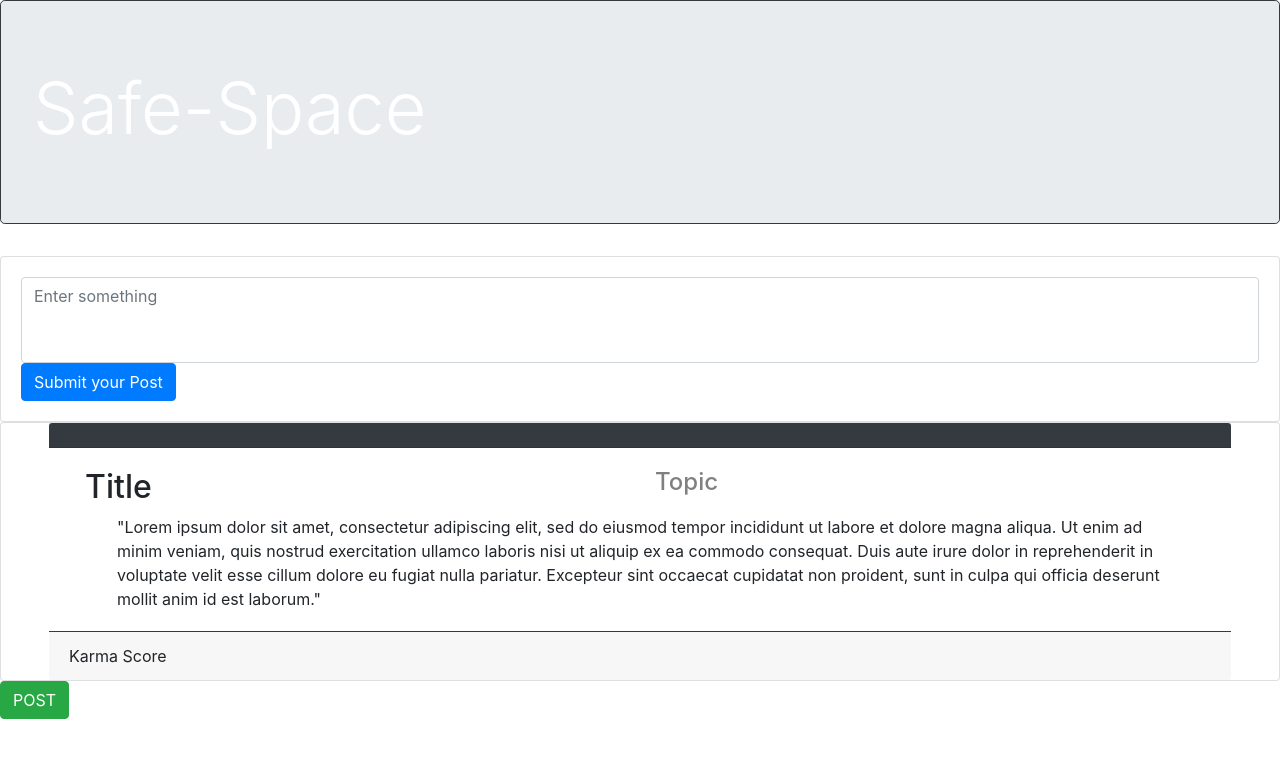
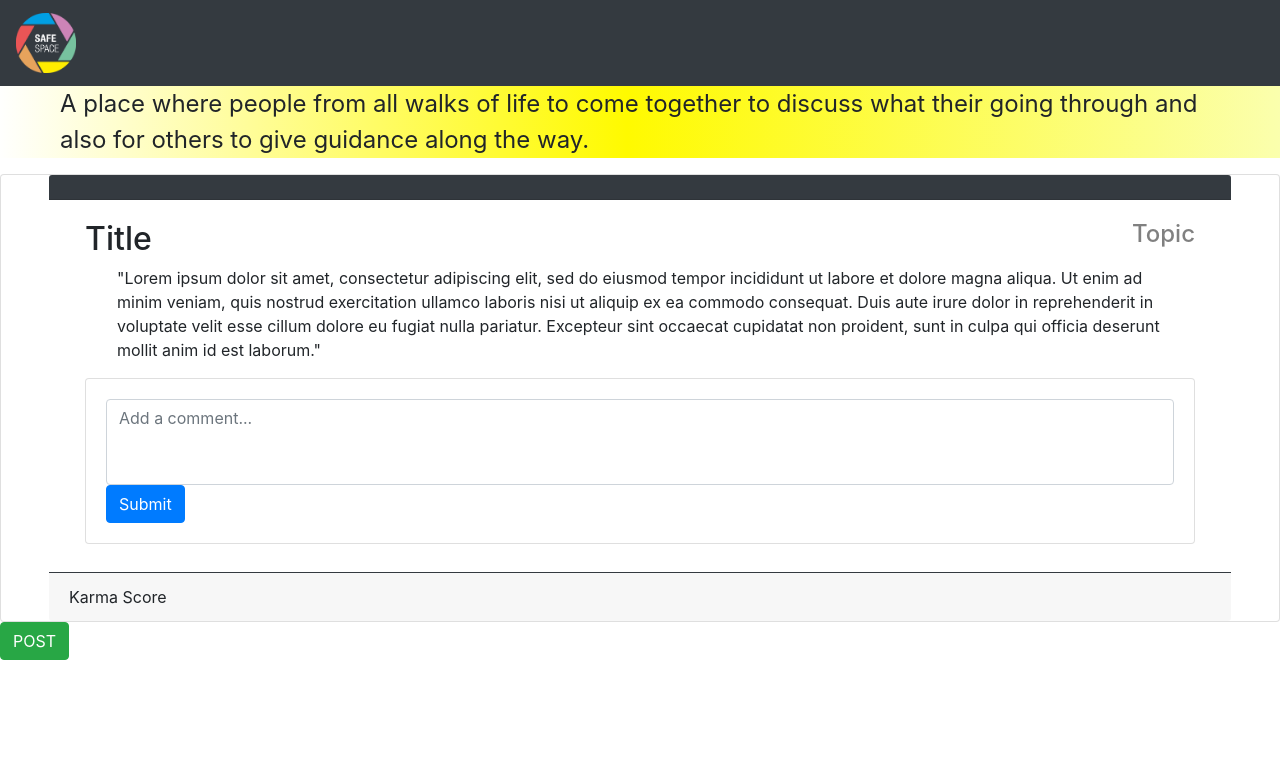
Before and after one commit to rkborgstrom/RinoTech-Safe-Space, a Vue app: page /#/ in a window 1280 px wide. Shown: the top 758 px of the page. Built offline with nearby package versions, Linux system fonts and the light colour scheme.

Commit message:
updated header and card component and added mission statement

```diff
--- a/src/components/Card.vue
+++ b/src/components/Card.vue
@@ -1,35 +1,51 @@
 <template>
+
     <div>
-
-
-
-
-  <b-card
-          class="pl-5 pr-5"
-          header=" "
-          header-text-variant="white"
-          header-tag="header"
-          header-bg-variant="dark"
-          footer="Karma Score"
-          footer-tag="footer"
-          footer-bg-variant="active"
-          footer-border-variant="dark"
-          >
+        <p class="ms">
+     A place where people from all walks of life to come together to
+     discuss what their going through and also for others to give
+     guidance along the way.
+            </p>
+        <b-card class="pl-5 pr-5" header=" " header-text-variant="white" header-tag="header"
+        header-bg-variant="dark" footer="Karma Score" footer-tag="footer" footer-bg-variant="active"
+        footer-border-variant="dark">
             <b-container class="bv-example-row">
                 <b-row>
-        <b-col><h2>Title</h2></b-col>
-        <b-col><h4>Topic</h4></b-col>
+                    <b-col>
+                        <h2>Title</h2>
+                    </b-col>
+                    <b-col>
+                        <h4 class="topic">Topic</h4>
+                    </b-col>
                 </b-row>
             </b-container>
-    <p class="card-text pl-5 pr-5">"Lorem ipsum dolor sit amet, consectetur adipiscing elit, sed do eiusmod tempor incididunt ut labore et dolore magna aliqua.
-        Ut enim ad minim veniam, quis nostrud exercitation ullamco laboris nisi ut aliquip ex ea commodo consequat. Duis aute irure dolor in reprehenderit
-         in voluptate velit esse cillum dolore eu fugiat nulla pariatur. Excepteur sint occaecat cupidatat non proident, sunt in culpa qui officia deserunt
-         mollit anim id est laborum."</p>
+            <p class="card-text pl-5 pr-5">"Lorem ipsum dolor sit amet, consectetur adipiscing elit, sed do eiusmod
+                tempor incididunt ut labore et dolore magna aliqua. Ut enim ad minim veniam, quis nostrud exercitation
+                ullamco laboris nisi ut aliquip ex ea commodo consequat. Duis aute irure dolor in reprehenderit in voluptate
+                velit esse cillum dolore eu fugiat nulla pariatur. Excepteur sint occaecat cupidatat non proident, sunt in culpa
+                qui officia deserunt mollit anim id est laborum."</p>
+
+            <b-container class="bv-example-row">
+                <b-row>
+
+                    <b-col>
+                        <h4>
+                            <div>
+                                <b-card @submit="onSubmit">
+                                    <b-form-textarea id="textarea1" v-model="text" placeholder="Add a comment..." :rows="3" :max-rows="6">
+                                    </b-form-textarea>
+                                    <!-- <pre class="mt-3">{{ text }}</pre> -->
+                                    <b-button href="#" variant="primary">Submit</b-button>
+                                </b-card>
+                            </div>
+                        </h4>
+                    </b-col>
+                </b-row>
+            </b-container>
 
         </b-card>
 
     </div>
-
 </template>
 
 
@@ -38,7 +54,6 @@ export default {};
 </script>
 
 <style>
-
      .card {
          max-width: auto;
      }
@@ -46,4 +61,19 @@ export default {};
      h4 {
          color: grey;
      }
+
+     .ms {
+         display: flex;
+         justify-content: center;
+         align-items: center;
+         font-size: 1.5em;
+         padding-left: 60px;
+         padding-right: 60px;
+         background: rgb(255,255,254);
+         background: linear-gradient(90deg, rgba(255,255,254,1) 0%,
+          rgba(255,250,0,1) 49%, rgba(251,255,173,1) 100%);
+     }
+     .topic {
+         float: right;
+     }
 </style>
--- a/src/components/CardForm.vue
+++ b/src/components/CardForm.vue
@@ -1,18 +1,5 @@
 <template>
-<div>
-<b-card @submit="onSubmit">
-    <b-form-textarea id="textarea1"
-                    v-model="text"
-                    placeholder="Enter something"
-                    :rows="3"
-                    :max-rows="6">
-    </b-form-textarea>
-    <!-- <pre class="mt-3">{{ text }}</pre> -->
-    <b-button href="#" variant="primary">Submit your Post</b-button>
-</b-card>
 
-
-</div>
 </template>
 
 
--- a/src/components/Header.vue
+++ b/src/components/Header.vue
@@ -1,10 +1,14 @@
 <template>
 
-        <b-jumbotron center bg-variant="active" text-variant="white" border-variant="dark">
-    <template slot="header">
-    Safe-Space
-    </template>
-</b-jumbotron>
+<div>
+  <!-- Image and text -->
+  <b-navbar variant="dark" type="">
+    <b-navbar-brand href="#">
+      <img src="../assets/SafeSpaceLogo.png" height=60px width=60px class="d-inline-block align-top" alt="BV">
+
+    </b-navbar-brand>
+  </b-navbar>
+</div>
 
 </template>
 
@@ -13,10 +17,5 @@ export default {};
 </script>
 
 <style>
-header {
-    display: flex;
-    justify-content: center;
-    align-items: center;
-    width: 100%;
-}
+
 </style>
```
Also changed, not shown: src/assets/SafeSpaceLogo.png (added). Lines whose indentation alone changed are shown as unchanged.
